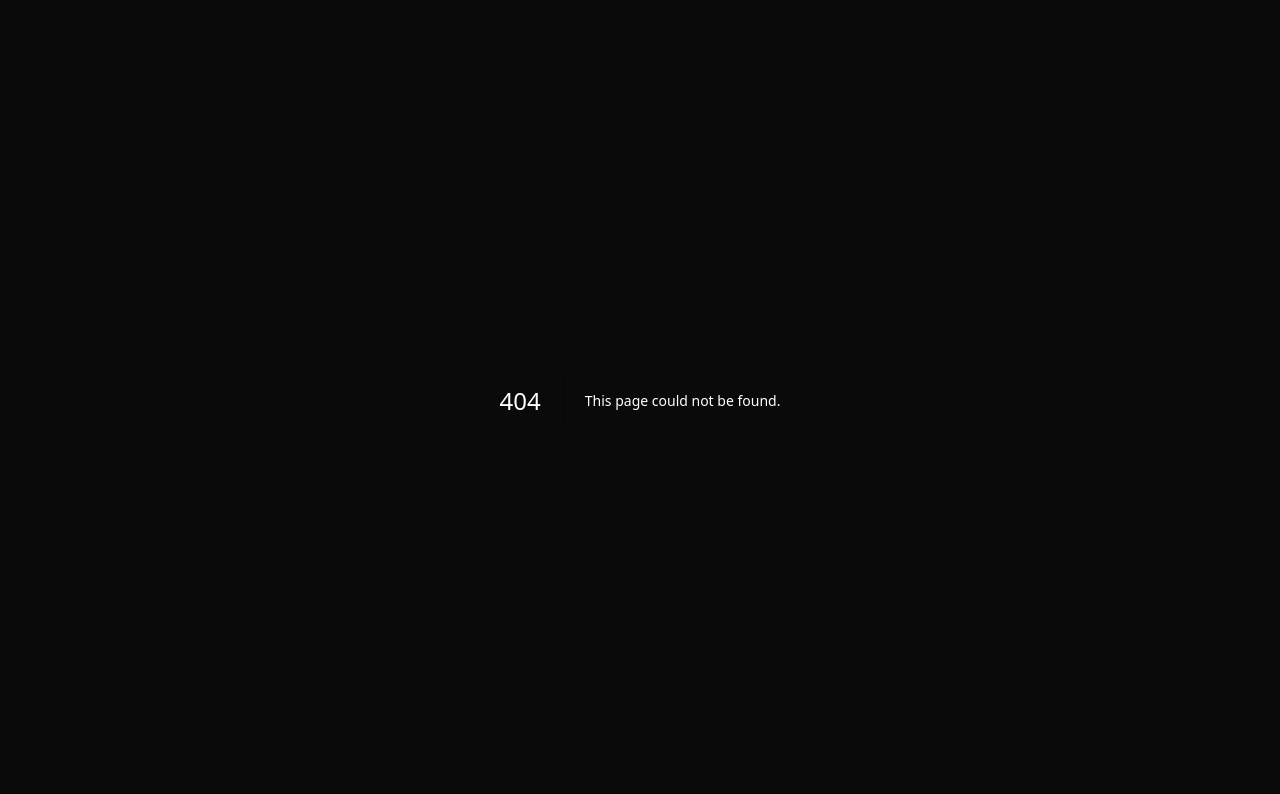
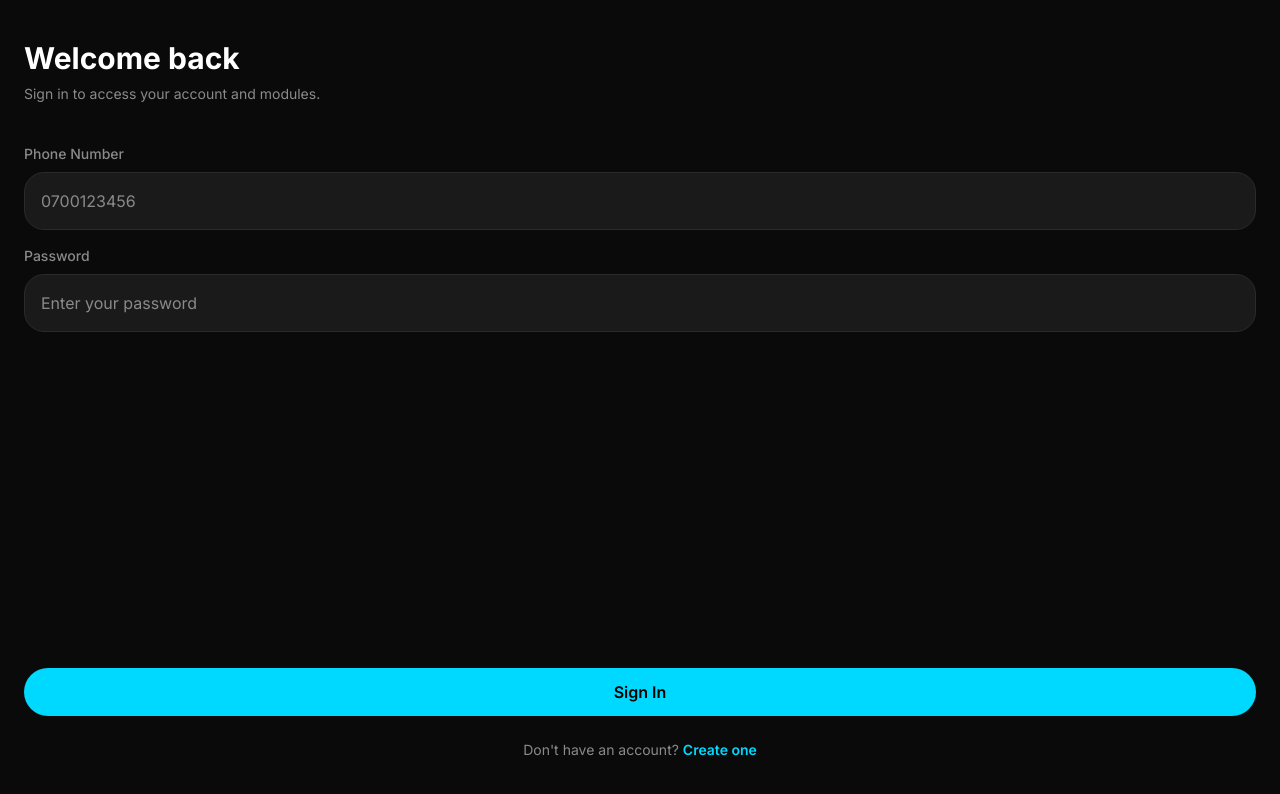
Before and after one commit to paercy32-eng/Vortex-Markets, a Next.js app: page /login in a window 1280 px wide. Before the commit this address had no page. Shown: the top 794 px of the page. Built offline with nearby package versions, Linux system fonts and the light colour scheme.

Commit message:
Create page.tsx

```diff
--- /dev/null
+++ b/app/(auth)/login/page.tsx
@@ -0,0 +1,127 @@
+'use client';
+
+import { useState, Suspense } from 'react';
+import { useRouter } from 'next/navigation';
+import Link from 'next/link';
+import toast from 'react-hot-toast';
+
+// ==========================================
+// LOGIN FORM
+// ==========================================
+function LoginForm() {
+  const router = useRouter();
+
+  const [phone, setPhone] = useState('');
+  const [password, setPassword] = useState('');
+  const [loading, setLoading] = useState(false);
+
+  async function handleSubmit(e: React.FormEvent) {
+    e.preventDefault();
+
+    if (!phone || !password) {
+      toast.error('Please enter phone and password');
+      return;
+    }
+
+    setLoading(true);
+    try {
+      const res = await fetch('/api/auth/login?t=' + Date.now(), {
+        method: 'POST',
+        headers: { 'Content-Type': 'application/json' },
+        cache: 'no-store',
+        body: JSON.stringify({ phone, password }),
+      });
+
+      const data = await res.json();
+
+      if (!res.ok) {
+        toast.error(data.error || 'Login failed');
+        setLoading(false);
+        return;
+      }
+
+      toast.success(`Welcome back, ${data.user?.name?.split(' ')[0] || 'trader'}!`);
+      router.replace('/');
+      router.refresh();
+    } catch (err) {
+      toast.error('Network error. Please try again.');
+      setLoading(false);
+    }
+  }
+
+  return (
+    <div className="min-h-screen bg-background flex flex-col px-6 py-10">
+      <div className="mb-10">
+        <h1 className="text-3xl font-bold text-white mb-2">
+          Welcome back
+        </h1>
+        <p className="text-muted text-sm">
+          Sign in to access your account and modules.
+        </p>
+      </div>
+
+      <form onSubmit={handleSubmit} className="flex-1 flex flex-col gap-4">
+        <div>
+          <label className="input-label">Phone Number</label>
+          <input
+            type="tel"
+            className="input"
+            placeholder="0700123456"
+            value={phone}
+            onChange={(e) => setPhone(e.target.value)}
+            required
+            autoComplete="tel"
+            inputMode="tel"
+          />
+        </div>
+
+        <div>
+          <label className="input-label">Password</label>
+          <input
+            type="password"
+            className="input"
+            placeholder="Enter your password"
+            value={password}
+            onChange={(e) => setPassword(e.target.value)}
+            required
+            autoComplete="current-password"
+          />
+        </div>
+
+        <div className="flex-1" />
+
+        <button
+          type="submit"
+          className="btn-primary w-full"
+          disabled={loading}
+        >
+          {loading ? 'Signing in...' : 'Sign In'}
+        </button>
+
+        <p className="text-center text-sm text-muted mt-2">
+          Don&apos;t have an account?{' '}
+          <Link href="/register" className="text-primary font-semibold">
+            Create one
+          </Link>
+        </p>
+      </form>
+    </div>
+  );
+}
+
+// ==========================================
+// PAGE
+// ==========================================
+export default function LoginPage() {
+  return (
+    <Suspense
+      fallback={
+        <div className="min-h-screen bg-background flex items-center justify-center">
+          <div className="w-8 h-8 rounded-full border-2 border-primary border-t-transparent animate-spin-slow" />
+        </div>
+      }
+    >
+      <LoginForm />
+    </Suspense>
+  );
+}
```
